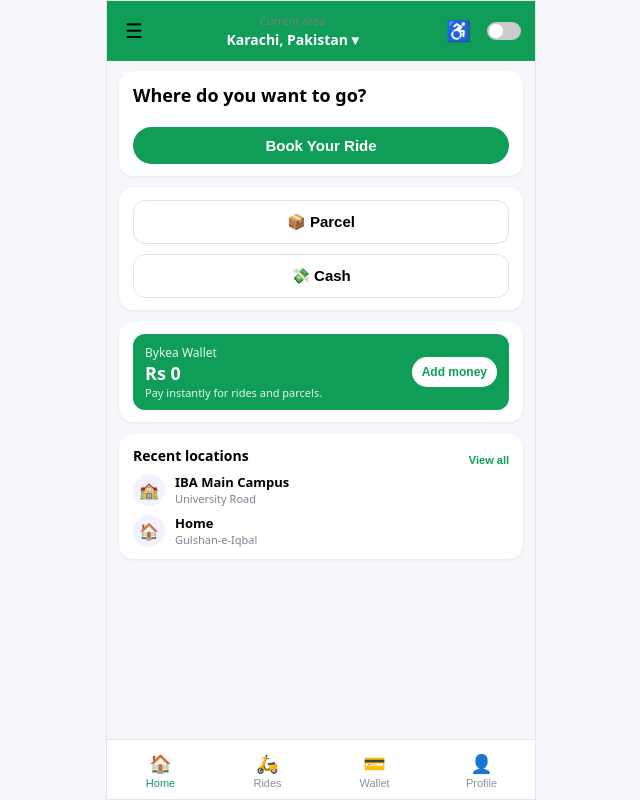
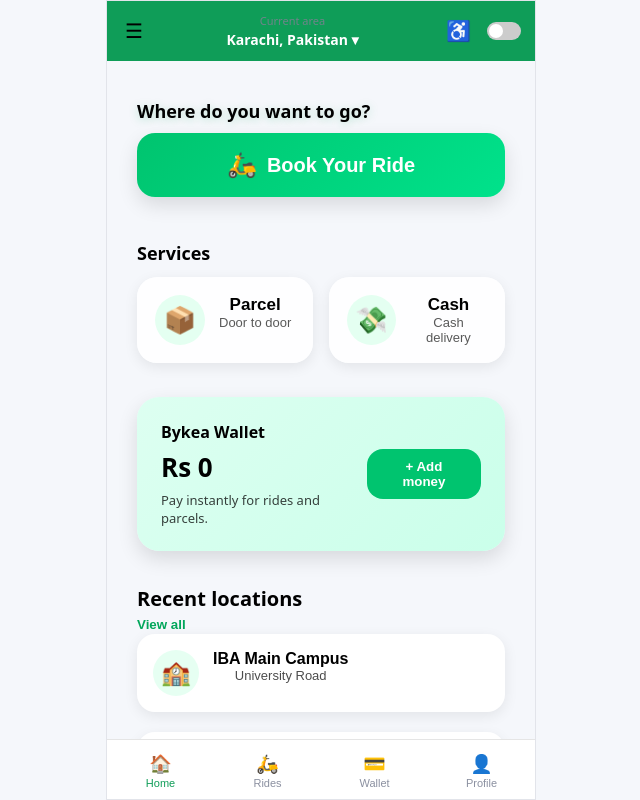
Before and after one commit to Sk30803/HCI_project, a React (Create React App) app in the folder hci-bykea/: page / in a window 1280 px wide. Shown: the whole page, without its empty margins (319-959 px from the left). Built offline with nearby package versions, Linux system fonts and the light colour scheme.

Commit message:
Hussain homescreen changes

```diff
--- /dev/null
+++ b/hci-bykea/src/components/HomeScreen.css
@@ -0,0 +1,219 @@
+/* ================= NEW CSS (UPDATED WITH DECLUTTER + ANIMATIONS + PROPER SPACING) */
+/* Background */
+/* === GLOBAL MOBILE SPACING FIX === */
+.home-container {
+  padding: 16px 18px !important;
+}
+
+section {
+  margin-bottom: 28px !important;
+}
+
+/* Extra breathing space between cards */
+.service-wrapper,
+.wallet-section,
+.recent-section {
+  padding-top: 6px;
+}
+
+/* Increase vertical spacing between elements */
+.service-grid-modern {
+  gap: 22px;
+}
+
+.recent-list-modern {
+  gap: 20px !important;
+}
+
+/* BUTTON SPACING AROUND CTA */
+.hero-section {
+  margin-top: 12px;
+  margin-bottom: 38px !important;
+}
+ */
+.gradient-bg {
+  background: linear-gradient(180deg, #e9fff5 0%, #f7fefb 40%, #ffffff 100%);
+  padding-bottom: 60px;
+}
+
+.card-float {
+  margin-bottom: 30px;
+  animation: floatFade .6s ease;
+}
+
+@keyframes floatFade {
+  from { opacity: 0; transform: translateY(10px); }
+  to { opacity: 1; transform: translateY(0); }
+}
+
+.neon-text {
+  font-size: 32px;
+  font-weight: 800;
+  text-shadow: 0 2px 10px rgba(0,176,97,0.25);
+}
+
+/* Primary CTA */
+.primary-cta {
+  width: 100%;
+  padding: 20px;
+  margin-top: 10px;
+  margin-bottom: 10px;
+  border-radius: 22px;
+  border: none;
+  font-size: 22px;
+  font-weight: 800;
+  background: linear-gradient(135deg,#00d372,#00ff9d);
+  color: white;
+  display: flex;
+  align-items: center;
+  justify-content: center;
+  gap: 12px;
+  cursor: pointer;
+  transition: transform .18s ease, box-shadow .22s ease;
+  box-shadow: 0 8px 22px rgba(0,176,97,0.28);
+}
+
+/* Strong hover animation */
+/* Base styles */
+.primary-cta {
+  width: 100%;
+  padding: 18px;
+  border-radius: 18px;
+  border: none;
+  font-size: 20px;
+  font-weight: 700;
+  background: linear-gradient(135deg,#00c46f,#00e28b);
+  color: white;
+  display: flex;
+  align-items: center;
+  justify-content: center;
+  gap: 10px;
+  cursor: pointer;
+  transition: transform 0.2s ease, box-shadow 0.2s ease; /* smooth hover */
+}
+
+/* Hover animation */
+.primary-cta:hover {
+  transform: translateY(-3px) scale(1.03);
+  box-shadow: 0 12px 30px rgba(0,176,97,0.35);
+}
+
+
+.cta-icon { font-size: 24px; }
+
+/* Elevation Classes */
+.elevate { box-shadow: 0 4px 14px rgba(0,0,0,0.08); }
+.elevate-lg { box-shadow: 0 8px 20px rgba(0,0,0,0.12); }
+
+/* SECTION LABEL */
+.section-label {
+  font-size: 18px;
+  font-weight: 700;
+  margin-bottom: 12px;
+}
+
+/* MODERN SERVICE GRID */
+.service-grid-modern {
+  display: grid;
+  grid-template-columns: 1fr 1fr;
+  gap: 16px;
+}
+
+.service-modern-card {
+  background: #ffffffdd;
+  border-radius: 20px;
+  padding: 18px;
+  display: flex;
+  gap: 14px;
+  border: none;
+  cursor: pointer;
+  backdrop-filter: blur(8px);
+  transition: .2s ease;
+}
+
+.service-modern-card:hover {
+  transform: translateY(-3px);
+}
+
+.service-modern-icon {
+  width: 50px;
+  height: 50px;
+  background: #e4fff1;
+  display: flex;
+  align-items: center;
+  justify-content: center;
+  border-radius: 50%;
+  font-size: 26px;
+}
+
+.service-modern-title { font-size: 17px; font-weight: 700; }
+.service-modern-desc { font-size: 13px; opacity: .65; }
+
+/* WALLET */
+.wallet-card-modern {
+  background: linear-gradient(135deg,#ddfff1,#caffea);
+  border-radius: 22px;
+  padding: 24px;
+  display: flex;
+  justify-content: space-between;
+  align-items: center;
+}
+
+.wallet-title-modern { font-size: 16px; font-weight: 700; }
+.wallet-balance-modern { font-size: 26px; font-weight: 800; margin: 6px 0; }
+.wallet-note-modern { font-size: 13px; opacity: .75; }
+.wallet-action-modern {
+  background: #00c46f;
+  color: #fff;
+  padding: 10px 16px;
+  border-radius: 16px;
+  border: none;
+  cursor: pointer;
+  font-weight: 700;
+}
+
+/* RECENT */
+.recent-title-modern { font-size: 20px; font-weight: 800; }
+.view-link {
+  background: none;
+  border: none;
+  color: #00a65a;
+  font-weight: 600;
+  cursor: pointer;
+}
+
+.recent-list-modern { display: flex; flex-direction: column; gap: 14px; }
+
+.recent-modern-card {
+  background: white;
+  border-radius: 18px;
+  padding: 16px;
+  display: flex;
+  gap: 14px;
+  border: none;
+  cursor: pointer;
+  transition: .2s ease;
+}
+
+.recent-modern-card:hover { transform: translateY(-2px); }
+
+.recent-modern-icon {
+  width: 46px;
+  height: 46px;
+  background: #e6fff2;
+  border-radius: 50%;
+  display: flex;
+  align-items: center;
+  justify-content: center;
+  font-size: 24px;
+}
+
+.recent-modern-name {
+  font-size: 16px;
+  font-weight: 700;
+}
+
+.recent-modern-desc {
+  font-size: 13px;
+  opacity: .7;
+}
--- a/hci-bykea/src/components/HomeScreen.js
+++ b/hci-bykea/src/components/HomeScreen.js
@@ -1,33 +1,26 @@
-// src/components/HomeScreen.js
-import React, { useEffect } from "react";
+// Redesigned HomeScreen.js (Updated for spacing, decluttered layout, better sizing & smoother animations)
+// NOTE: Functionality unchanged — only layout & visual structure redesigned.
+// Combine with the updated CSS in the same file for now.
 
-/**
- * Props:
- * - onSelectService(selected)   // callback when user chooses a service or continues
- * - locale                      // 'en' | 'ur'
- * - T                           // optional translation function: key => string
- * - accessibilityOn             // boolean
- * - readAloud(text)             // optional function to speak text
- */
-const HomeScreen = ({
-  onSelectService,
-  locale = "en",
-  T,
-  accessibilityOn = false,
-  readAloud = () => {},
-}) => {
-  // tiny fallback dictionary if T isn't passed
+import React from "react";
+import "./HomeScreen.css";
+
+const HomeScreen = ({ onSelectService, locale = "en", T }) => {
   const dict = {
     en: {
       title: "Where do you want to go?",
-      bookRide: "Book Your Ride",
-      parcel: "Parcel",
-      cash: "Cash",
-      wallet: "Bykea Wallet",
-      walletNote: "Pay instantly for rides and parcels.",
-      recent: "Recent locations",
-      viewAll: "View all",
+      bookRide: "Book a Ride",
+      parcel: "Send Parcel",
+      cash: "Cash Pickup",
+      wallet: "Wallet",
+      walletNote: "Fast, secure & instant payments",
+      recent: "Recent",
+      viewAll: "See all",
       addMoney: "Add money",
+      iba_main_campus: "IBA Main Campus",
+      university_road: "University Road",
+      home: "Home",
+      gulshan_e_iqbal: "Gulshan-e-Iqbal",
     },
     ur: {
       title: "آپ کہا جانا چاہتے ہیں؟",
@@ -35,96 +28,118 @@
       parcel: "پارسل",
       cash: "کییش",
       wallet: "بائیکیا والیٹ",
-      walletNote: "سفر اور پارسل کے لیے فوری ادائیگی کریں۔",
+      walletNote: "سفر اور پارسل کے لیے فوری ادائیگی۔",
       recent: "حالیہ مقامات",
       viewAll: "تمام دیکھیں",
       addMoney: "رقم شامل کریں",
+      iba_main_campus: "آئی بی اے مین کیمپس",
+      university_road: "یونیورسٹی روڈ",
+      home: "گھر",
+      gulshan_e_iqbal: "گلشنِ اقبال",
     },
   };
 
-  // helper to get translation
-  const t = (key) => {
-    if (typeof T === "function") return T(key);
-    return (dict[locale] && dict[locale][key]) || dict.en[key] || key;
-  };
-
-  const handleContinue = () => {
-    if (onSelectService) onSelectService("ride");
-  };
+  const t = (key) => (typeof T === "function" ? T(key) : dict[locale][key]);
 
   return (
-    <div className="home">
-      {/* Hero card: one primary goal */}
-      <section className="home-section hero-card" aria-labelledby="home-hero-title">
-        <h1 id="home-hero-title" className="hero-title">{t("title")}</h1>
+    <div className="home-container gradient-bg">
 
-        {/* Primary CTA */}
+      {/* TOP GREETING SECTION */}
+      <section className="hero-section card-float">
+        <h1 className="hero-title neon-text">{t("title")}</h1>
+
         <button
-          className="hero-cta"
-          onClick={handleContinue}
-          aria-label={t("bookRide")}
+          className="primary-cta elevate-lg"
+          onClick={() => onSelectService("ride")}
         >
+          <span className="cta-icon">🛵</span>
           {t("bookRide")}
         </button>
       </section>
 
-      {/* Large action buttons for other services */}
-      <section className="home-section" aria-label="Service actions">
-        <div style={{ display: "flex", flexDirection: "column", gap: 10 }}>
-          <button
-            className="service-large"
-            onClick={() => onSelectService && onSelectService("parcel")}
-            aria-label={t("parcel")}
-          >
-            📦 {t("parcel")}
+      {/* SERVICE OPTIONS */}
+      <section className="service-wrapper fade-in">
+        <h2 className="section-label">Services</h2>
+        <div className="service-grid-modern">
+
+          <button className="service-modern-card {
+  margin-top: 4px;
+  margin-bottom: 4px;
+  background: #ffffffee;
+  border-radius: 22px;
+  padding: 20px;
+  display: flex;
+  gap: 16px;
+  border: none;
+  cursor: pointer;
+  backdrop-filter: blur(10px);
+  transition: .2s ease;
+} elevate" onClick={() => onSelectService("parcel")}>
+            <div className="service-modern-icon">📦</div>
+            <div className="service-modern-text">
+              <div className="service-modern-title">{t("parcel")}</div>
+              <div className="service-modern-desc">Door to door</div>
+            </div>
           </button>
 
-          <button
-            className="service-large"
-            onClick={() => onSelectService && onSelectService("cash")}
-            aria-label={t("cash")}
-          >
-            💸 {t("cash")}
+          <button className="service-modern-card elevate" onClick={() => onSelectService("cash")}>
+            <div className="service-modern-icon">💸</div>
+            <div className="service-modern-text">
+              <div className="service-modern-title">{t("cash")}</div>
+              <div className="service-modern-desc">Cash delivery</div>
+            </div>
           </button>
         </div>
       </section>
 
-      {/* Wallet & offers (secondary) */}
-      <section className="home-section">
-        <div className="wallet-card" role="region" aria-label={t("wallet")}>
+      {/* WALLET CARD */}
+      <section className="wallet-section fade-in-delay">
+        <div className="wallet-card-modern {
+  margin-top: 8px;
+  margin-bottom: 8px;
+  background: linear-gradient(135deg,#d8ffef,#c7ffe5);
+  border-radius: 24px;
+  padding: 28px;
+  display: flex;
+  justify-content: space-between;
+  align-items: center;
+} elevate-lg">
           <div>
-            <p className="wallet-label">{t("wallet")}</p>
-            <p className="wallet-balance">Rs 0</p>
-            <p className="wallet-note">{t("walletNote")}</p>
+            <div className="wallet-title-modern">{t("wallet")}</div>
+            <div className="wallet-balance-modern">Rs 0</div>
+            <div className="wallet-note-modern">{t("walletNote")}</div>
           </div>
-          <button className="wallet-action" aria-label={t("addMoney")}
-          onClick={() => onSelectService && onSelectService("wallet")}
-          >{t("addMoney")}</button>
+
+          <button className="wallet-action-modern" onClick={() => onSelectService("wallet")}>
+            + {t("addMoney")}
+          </button>
         </div>
       </section>
 
-      {/* Recent locations (short list) */}
-      <section className="home-section" aria-labelledby="recent-label">
-        <div className="recent-header-row">
-          <h2 id="recent-label" className="section-heading">{t("recent")}</h2>
-          <button className="link-button" aria-label={t("viewAll")}>{t("viewAll")}</button>
+      {/* RECENT LOCATIONS */}
+      <section className="recent-section fade-in-delay-more">
+        <div className="recent-header">
+          <h2 className="recent-title-modern">{t("recent")}</h2>
+          <button className="view-link">{t("viewAll")}</button>
         </div>
-        <ul className="recent-list">
-          <li className="recent-item">
-            <span className="recent-icon" aria-hidden>🏫</span>
-            <div className="recent-text">
-              <span className="recent-title">{t("iba_main_campus")}</span>
-              <span className="recent-subtitle">{t("university_road")}</span>
+
+        <div className="recent-list-modern">
+          <button className="recent-modern-card elevate" >
+            <div className="recent-modern-icon">🏫</div>
+            <div className="recent-modern-text">
+              <div className="recent-modern-name">{t("iba_main_campus")}</div>
+              <div className="recent-modern-desc">{t("university_road")}</div>
             </div>
-          </li>
-          <li className="recent-item">
-            <span className="recent-icon" aria-hidden>🏠</span>
-            <div className="recent-text">
-              <span className="recent-title">{t("home")}</span>
-              <span className="recent-subtitle">{t("gulshan_e_iqbal")}</span>
+          </button>
+
+          <button className="recent-modern-card elevate">
+            <div className="recent-modern-icon">🏠</div>
+            <div className="recent-modern-text">
+              <div className="recent-modern-name">{t("home")}</div>
+              <div className="recent-modern-desc">{t("gulshan_e_iqbal")}</div>
             </div>
-          </li>
-        </ul>
+          </button>
+        </div>
       </section>
     </div>
   );
```
Also changed, not shown: hci-bykea/src/components/RideScreen.css (added, +158 -0 lines), hci-bykea/src/components/RideScreen.js (+14 -5 lines), 1 other file (tests, documents, lock files or other folders).
